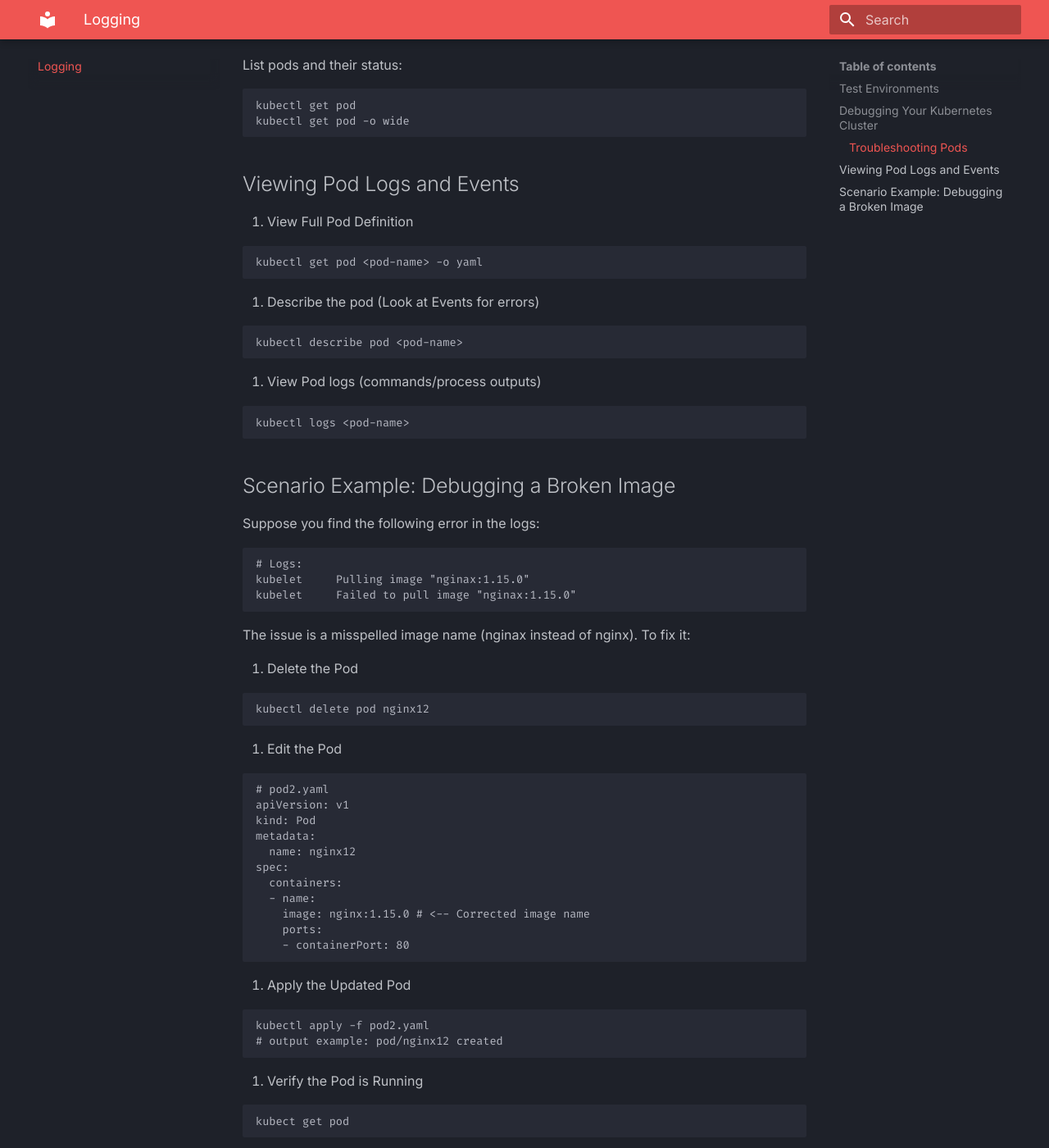
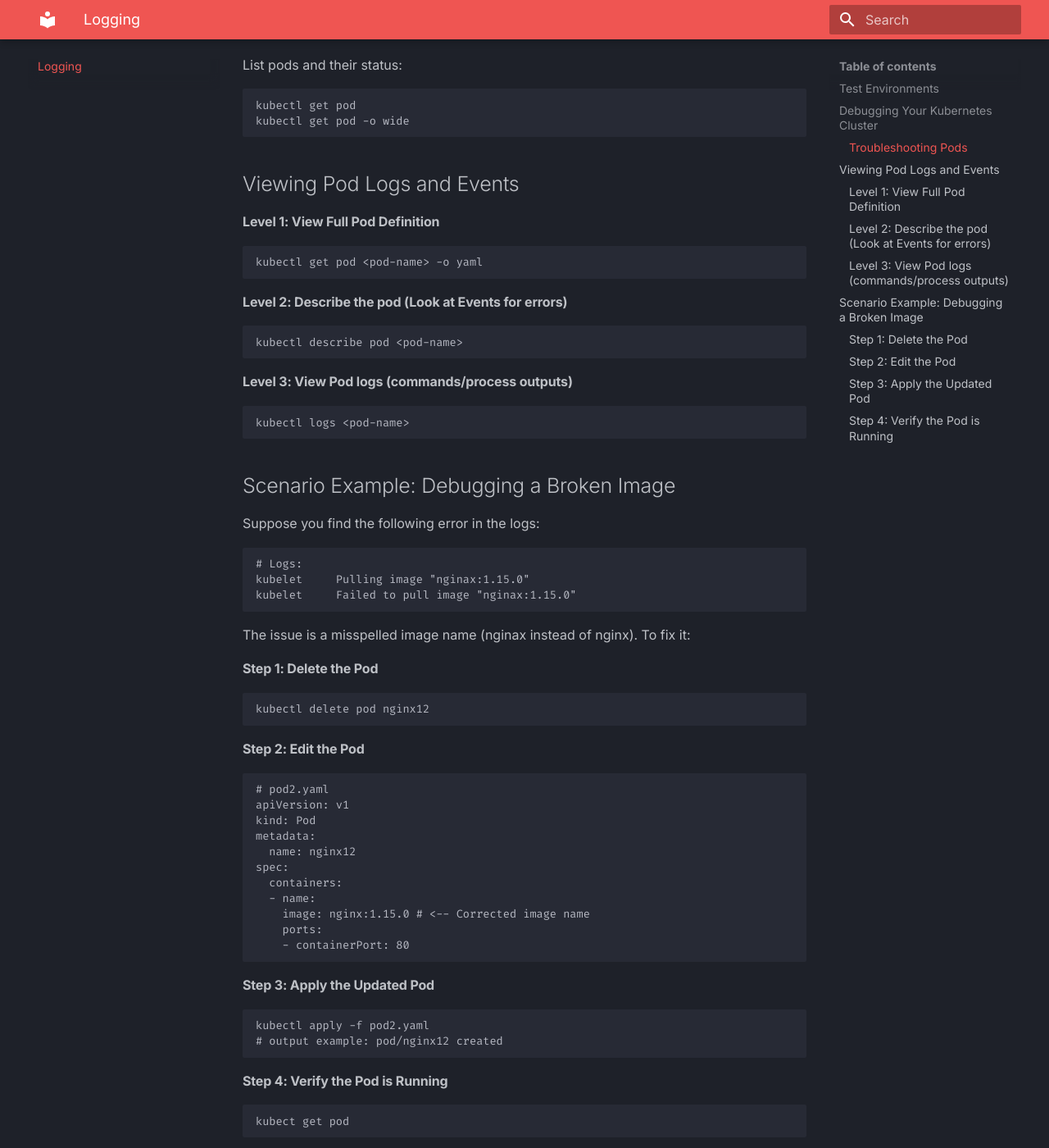
Before and after one commit to Alex0424/kubernetes, an MkDocs documentation site: the page built from docs/different_logging.md, in a window 1280 px wide and 1400 px high, scrolled down 567 px. Shown: the whole window at 82% size. Built offline with MkDocs 1.6.1 and Material for MkDocs 9.7.7, drawn with Linux system fonts in a browser that asks for light colours.

Commit message:
Improved the 'Logging' page.

````diff
--- a/docs/different_logging.md
+++ b/docs/different_logging.md
@@ -25,19 +25,19 @@ kubectl get pod -o wide
 
 ## Viewing Pod Logs and Events
 
-1. View Full Pod Definition
+#### Level 1: View Full Pod Definition
 
 ```
 kubectl get pod <pod-name> -o yaml
 ```
 
-2. Describe the pod (Look at Events for errors)
+#### Level 2: Describe the pod (Look at Events for errors)
 
 ```
 kubectl describe pod <pod-name>
 ```
 
-3. View Pod logs (commands/process outputs)
+#### Level 3: View Pod logs (commands/process outputs)
 
 ```
 kubectl logs <pod-name>
@@ -55,13 +55,13 @@ kubelet     Failed to pull image "nginax:1.15.0"
 
 The issue is a misspelled image name (nginax instead of nginx). To fix it:
 
-1. Delete the Pod
+#### Step 1: Delete the Pod
 
 ```bash
 kubectl delete pod nginx12
 ```
 
-2. Edit the Pod
+#### Step 2: Edit the Pod
 
 ```bash
 # pod2.yaml
@@ -77,14 +77,14 @@ spec:
     - containerPort: 80
 ```
 
-3. Apply the Updated Pod
+#### Step 3: Apply the Updated Pod
 
 ```bash
 kubectl apply -f pod2.yaml
 # output example: pod/nginx12 created
 ```
 
-4. Verify the Pod is Running
+#### Step 4: Verify the Pod is Running
 ```bash
 kubect get pod
 ```
````
